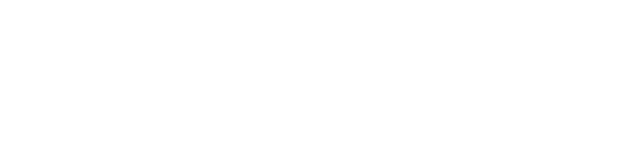
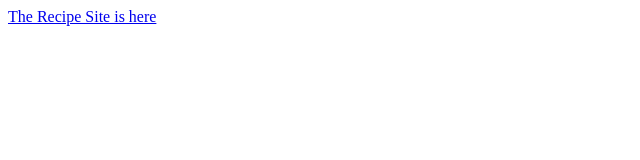
Before and after one commit to triumph101LAB/Alt_School_RecipeAssingment, a plain HTML site: page index.html in a window 1280 px wide. Shown: the whole page, without its empty margins (0-640 px from the left). Drawn offline with Linux system fonts and the light colour scheme.

Commit message:
Update index.html

```diff
--- a/index.html
+++ b/index.html
@@ -7,8 +7,9 @@
 </head>
 <body>
 
-    <a href="recipe.html"></a>
+    <a href="recipe.html" target = "_blank"> The Recipe Site is here</a>
 
 
 </body>
+
 </html>
```
